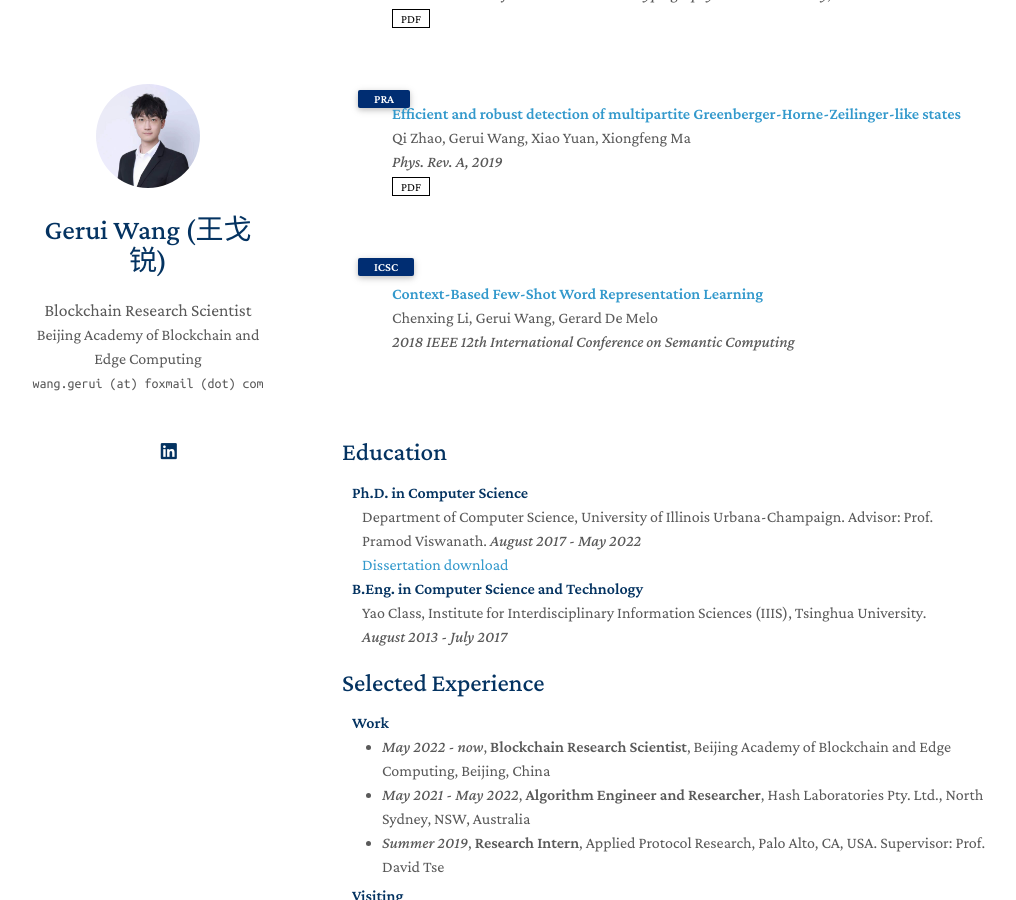
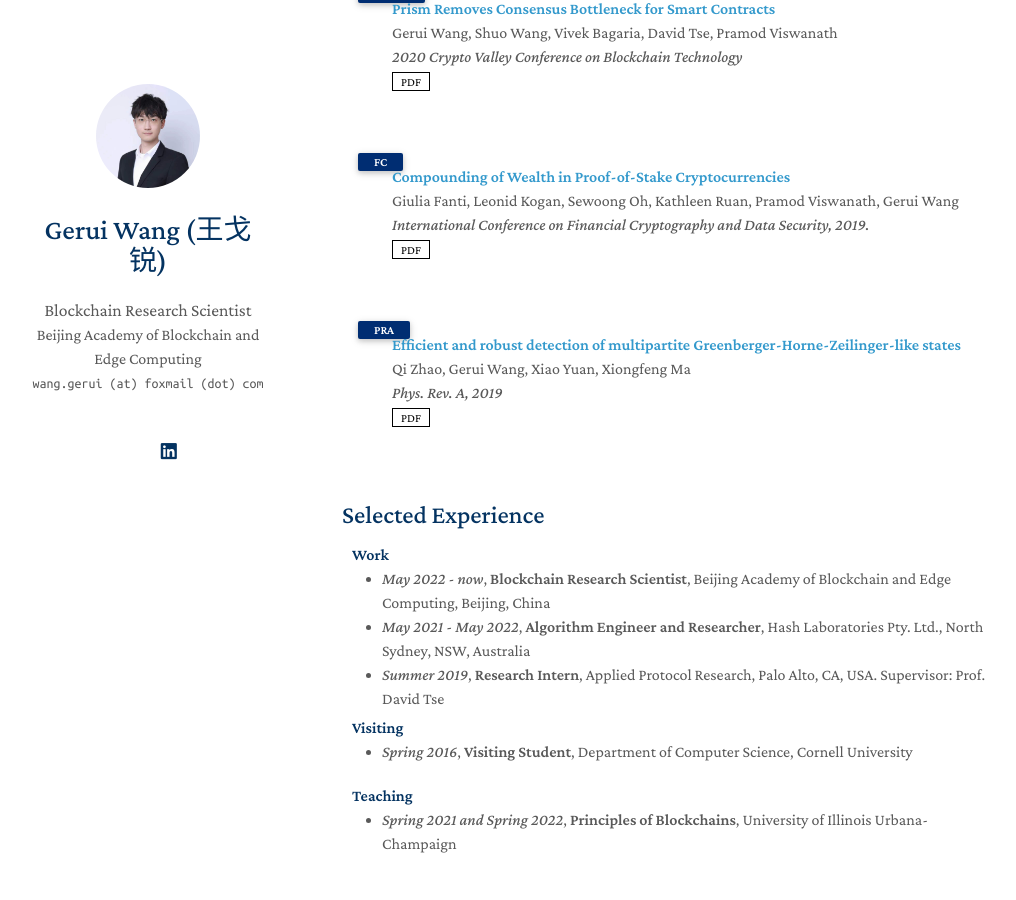
Before and after one commit to wang-gerui/wang-gerui.github.io, a Jekyll site: the page built from index.md, in a window 1280 px wide and 900 px high, scrolled down 1226 px. Shown: the whole window, without its empty margins (128-1144 px from the left). Built offline with Jekyll 4.4.1, drawn with Linux system fonts in a browser that asks for light colours; nearby versions of some CDN libraries; a style sheet for code colours, icons or effects is not loaded; our own code applies the rules of GitHub Pages for plain Markdown files; some of the changed text lies outside the part shown.

Commit message:
better content

```diff
--- a/_data/publications.yml
+++ b/_data/publications.yml
@@ -36,8 +36,3 @@ main:
     conference_short: PRA
     conference: Phys. Rev. A, 2019
     pdf: https://arxiv.org/pdf/1902.07869
-
-  - title: Context-Based Few-Shot Word Representation Learning
-    authors: Chenxing Li, Gerui Wang, Gerard De Melo
-    conference_short: ICSC
-    conference: 2018 IEEE 12th International Conference on Semantic Computing
--- /dev/null
+++ b/_includes/education.md
@@ -0,0 +1,13 @@
+## Education
+
+<h4 style="margin:0 10px 0;">Ph.D. in Computer Science</h4>
+
+  <p style="margin:0 20px 0;">Department of Computer Science, University of Illinois Urbana-Champaign. Advisor: Prof. Pramod Viswanath. <i>August 2017 - May 2022</i>
+  <br><a href="assets/files/dissertation.pdf">Dissertation download</a>
+  </p>
+
+
+
+<h4 style="margin:0 10px 0;">B.Eng. in Computer Science and Technology</h4>
+
+<p style="margin:0 20px 20px;">Yao Class, Institute for Interdisciplinary Information Sciences (IIIS), Tsinghua University. <i>August 2013 - July 2017</i></p>
--- a/_includes/experience.md
+++ b/_includes/experience.md
@@ -1,18 +1,3 @@
-## Education
-
-<h4 style="margin:0 10px 0;">Ph.D. in Computer Science</h4>
-
-  <p style="margin:0 20px 0;">Department of Computer Science, University of Illinois Urbana-Champaign. Advisor: Prof. Pramod Viswanath. <i>August 2017 - May 2022</i>
-  <br><a href="assets/files/dissertation.pdf">Dissertation download</a>
-  </p>
-
-
-
-<h4 style="margin:0 10px 0;">B.Eng. in Computer Science and Technology</h4>
-
-<p style="margin:0 20px 20px;">Yao Class, Institute for Interdisciplinary Information Sciences (IIIS), Tsinghua University. <i>August 2013 - July 2017</i></p>
-
-
 ## Selected Experience
 
 <h4 style="margin:0 10px 0;">Work</h4>
--- a/_includes/publications.md
+++ b/_includes/publications.md
@@ -1,4 +1,4 @@
-<h2 id="publications" style="margin: 2px 0px -15px;">Publications</h2>
+<h2 id="publications" style="margin: 2px 0px -15px;">Selected Publications</h2>
 
 <div class="publications">
 <ol class="bibliography">
--- a/index.md
+++ b/index.md
@@ -16,6 +16,8 @@ I obtained my bachelor's degree at Yao Class, IIIS, Tsinghua University.
 - **Distributed protocol:** consensus, distributed computing, distributed storage
 - **Zero-knowledge proof:** zkSnarks, zkRollups, zkVMs
 
+{% include_relative _includes/education.md %}
+
 {% include_relative _includes/publications.md %}
 
 {% include_relative _includes/experience.md %}
```
Also changed, not shown: 1 other file.
